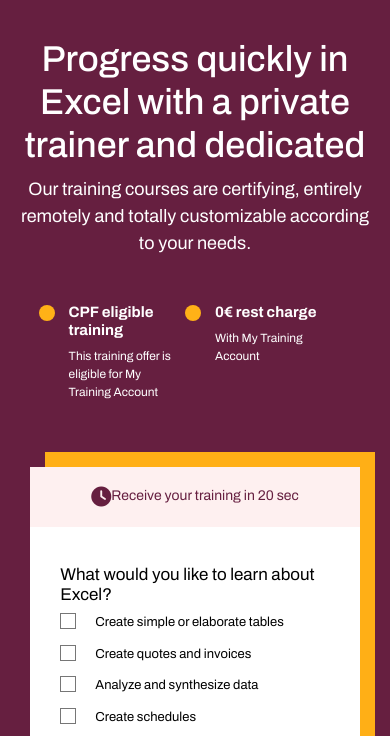
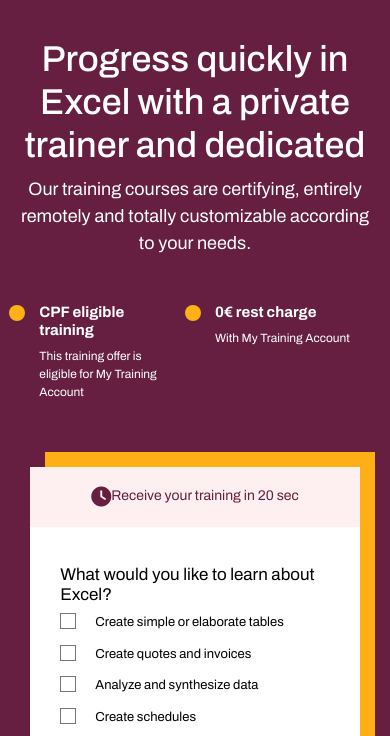
Before and after one commit to MuhammadAliQureshi7/inead-2, a plain HTML site: page second-project/index.html in a window 390 px wide. Shown: the part 106-842 px from the top of the page. Drawn offline with nearby package versions, Linux system fonts and the light colour scheme.

Commit message:
mobile responsive fixed

```diff
--- a/second-project/css/style.css
+++ b/second-project/css/style.css
@@ -558,4 +558,8 @@ body{
     .section .request a{
         font-size: 18px;
     }
+    .section .top ul li{
+        max-width: 48%;
+        flex: 0 0 48%;
+    }
 }
```
